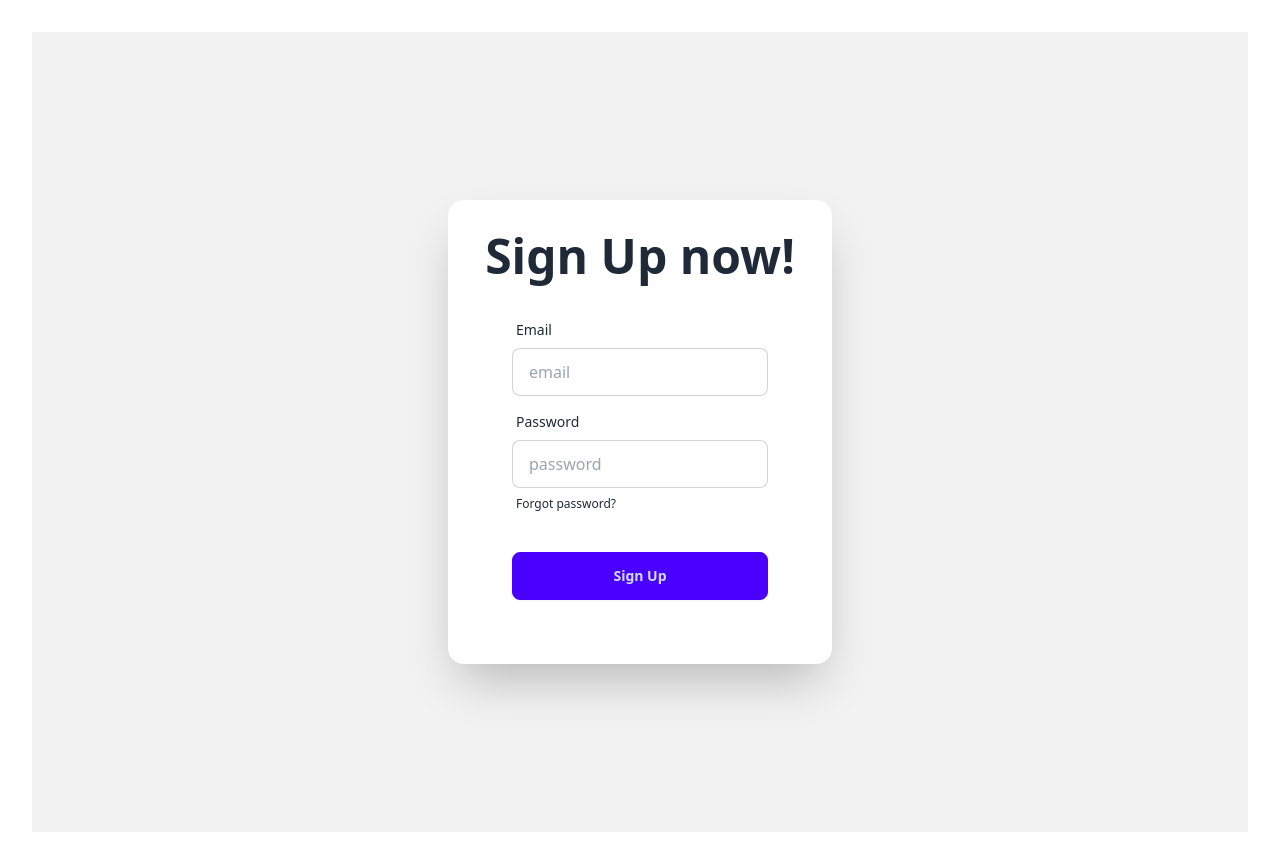
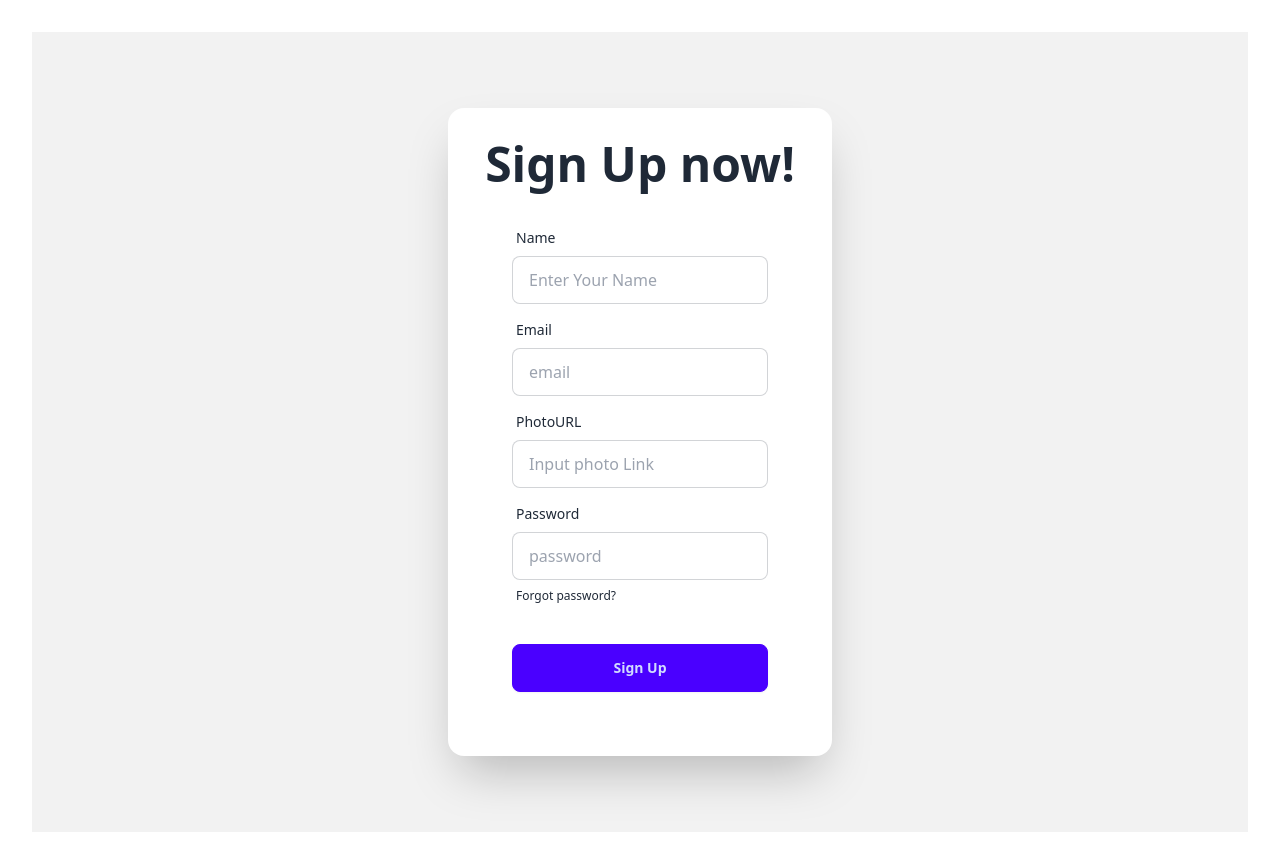
Before and after one commit to sumu9897/crowdcube-client, a React (Vite) app: page /signup in a window 1280 px wide. Built offline with nearby package versions, Linux system fonts and the light colour scheme; no server answers.

Commit message:
User added by Mongodb

```diff
--- a/src/pages/Register.jsx
+++ b/src/pages/Register.jsx
@@ -9,13 +9,31 @@ const Register = () => {
         e.preventDefault();
         console.log('form sign up')
 
+        const name = e.target.name.value;
         const email = e.target.email.value;
+        const photo = e.target.photo.value;
         const password = e.target.password.value;
         console.log('form sign up', email, password)
 
         createUser(email,password)
             .then(result => {
                 console.log(result.user)
+                const newUser = { name, email,photo}
+
+                // save new user info to the database
+
+                fetch('http://localhost:3530/users',{
+                    method: 'POST',
+                    headers: {
+                        'content-type' : 'application/json'
+                    },
+                    body: JSON.stringify(newUser)
+
+                })
+                .then(res => res.json())
+                .then(data =>{
+                    console.log('user create to db ', data )
+                })
             })
             .catch(error => {
                 console.log('error', error)
@@ -29,9 +47,21 @@ const Register = () => {
       <form onSubmit={handleSignUp} className="card-body">
         <div className="form-control">
           <label className="label">
+            <span className="label-text">Name</span>
+          </label>
+          <input type="text" placeholder="Enter Your Name" name="name" className="input input-bordered" required />
+        </div>
+        <div className="form-control">
+          <label className="label">
             <span className="label-text">Email</span>
           </label>
           <input type="email" placeholder="email" name="email" className="input input-bordered" required />
+        </div>
+        <div className="form-control">
+          <label className="label">
+            <span className="label-text">PhotoURL</span>
+          </label>
+          <input type="text" placeholder="Input photo Link" name="photo" className="input input-bordered" required />
         </div>
         <div className="form-control">
           <label className="label">
```
